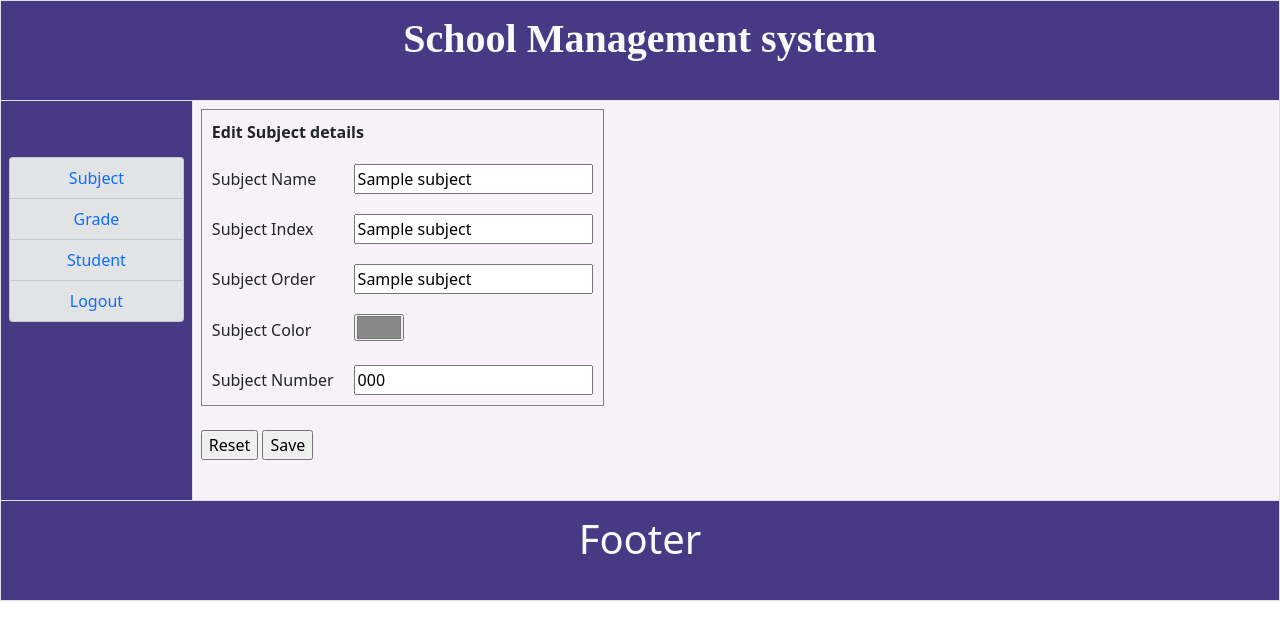
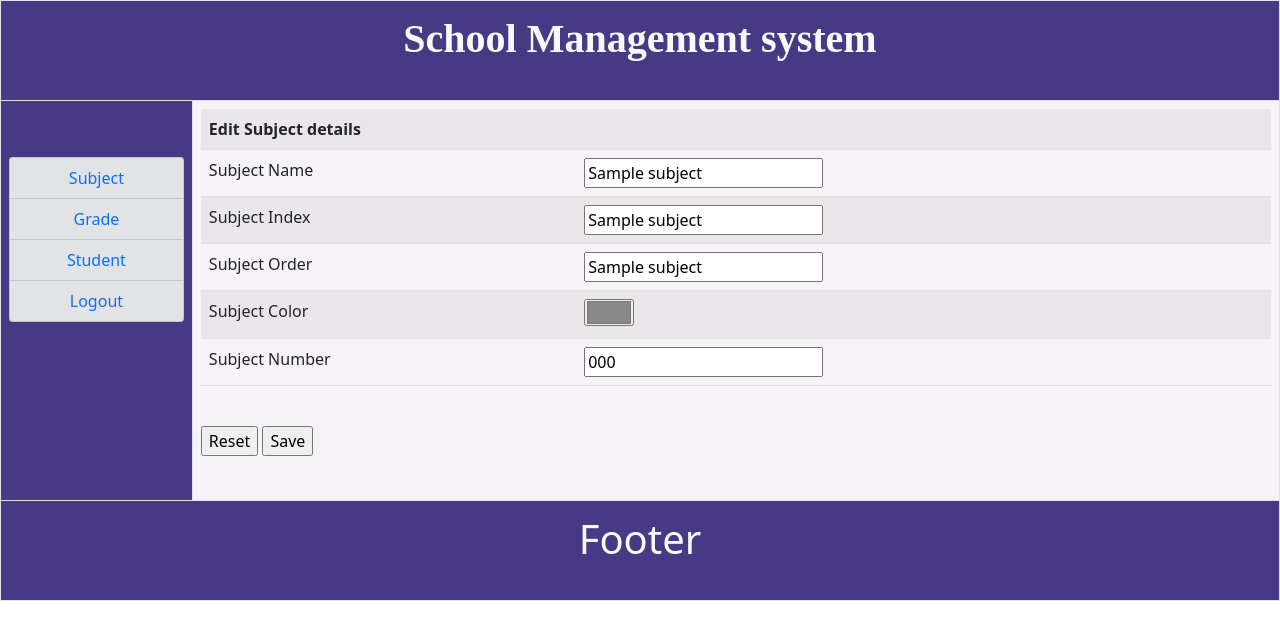
Before and after one commit to Sivachelvan2002/YIT-school_system-PHP, a PHP site: page /selvanphp/index.php?section=subject&page=edit&id=1 in a window 1280 px wide. Shown: the top 640 px of the page. Run offline with PHP 8.4, Linux system fonts and the light colour scheme; the visitor is signed in with stand-in values (Sample User, id 1); tables that the repository leaves empty or names only in its code hold one stand-in row (values such as "Sample post").

Commit message:
Update table styling in subject edit form
Replaced the HTML table's border, cellpadding, and cellspacing attributes with Bootstrap classes for improved appearance and consistency.

```diff
--- a/subject/edit.php
+++ b/subject/edit.php
@@ -8,7 +8,7 @@ $row = mysqli_fetch_array($result);
 ?>
 
 <form action="subject/update.php" method="POST" autocomplete="on">
-	<table border="1" cellpadding="10" cellspacing="4">
+	<table class="table table-hover table-striped">
 		<tr>
 			<th colspan="2"> Edit Subject details </th>
 		</tr>
```
